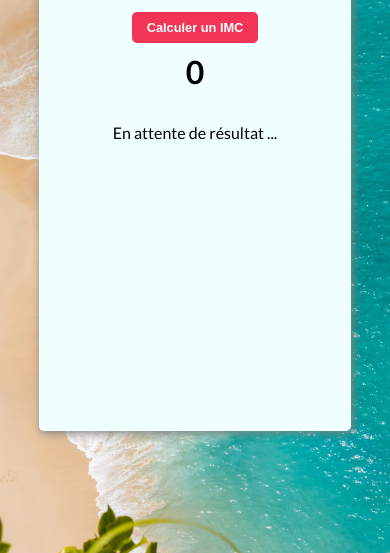
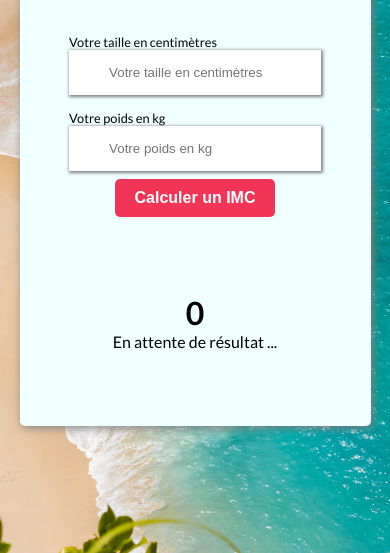
Before and after one commit to MichaelDesco/IMC, a plain HTML site: page index.html in a window 390 px wide. Shown: the part 291-844 px from the top of the page. Drawn offline with Linux system fonts and the light colour scheme.

Commit message:
responsive

```diff
--- a/app.js
+++ b/app.js
@@ -44,7 +44,7 @@ function showResult(BMI){
         if (BMI > data.range[0] && BMI <= data.range[1]) {
             rank = data;
             break;
-        } else if (typeof data.range === 'number' && data.range >= 40){
+        } else if (type of data.range === 'number' && data.range >= 40){
             rank = data;
             break
         }
--- a/index.html
+++ b/index.html
@@ -15,7 +15,7 @@
   </head>
   <body>
     <div class="container">
-        <h1>Calcul d'IMC</h1>
+        <h1>CALCUL IMC</h1>
         <form>
             <div class="inputs-container">
                 <div class="input-group">
--- a/style.css
+++ b/style.css
@@ -1,3 +1,9 @@
+@font-face {
+  font-family: 'fredoka';
+  src: url('Fredoka_One/FredokaOne-Regular.ttf');
+}
+
+
 *,
 ::before,
 ::after {
@@ -7,13 +13,13 @@
 }
 
 body {
+  font-family: 'fredoka',Arial, Helvetica, sans-serif;
   min-height: 100vh;
   font-family: Lato, Helvetica, sans-serif;
   background-image: url('photo-1672243773358-4d5a218d9d5f.avif');
   background-position: center;
   background-size: cover;
   background-repeat: no-repeat;
-  padding: clamp(20px, 5vw, 50px) 10px 10px;
   display: flex;
   flex-direction: column;
   align-items: center;
@@ -23,31 +29,33 @@ body {
   display: flex;
   flex-direction: column;
   align-items: center;
+  justify-content: space-evenly;
   background-color: azure;
   height: 70vh;
-  width: 80vw;
-  padding-top: 2%;
+  width: 50vw;
   border-radius: 5px;
   box-shadow: 2px 2px 10px grey;
 
 }
 h1{
-  font-size: 3rem;
+  font-size: 4rem;
+  font-family: 'fredoka',Arial, Helvetica, sans-serif;
 }
 .inputs-container{
   display: flex;
-  justify-content: center;
+  justify-content: space-around;
 }
 .input-group{
   display: flex;
   flex-direction: column;
-  padding: 3% 5% 3%;
+  align-items: space-around;
   font-size: 1rem;
+  padding: 3% 1%;
 }
 input{
   border: none;
   box-shadow:1px 1px 3px 1px grey;
-  padding: 15px 50px;
+  padding: 15px 40px;
 }
 .button{
   display: flex;
@@ -68,37 +76,51 @@ button{
 }
 .info{
   text-align: center;
-  margin-top: 3%;
 }
 .bmi-value{
-  margin-bottom: 2rem;
   font-weight: bold;
   font-size: 2rem;
 }
 
-
+@media screen and (max-width:1205px) {
+  .container {
+    width: 60vw;
+  }
+}
+@media screen and (max-width:1085px) {
+  .container {
+    width: 70vw;
+  }
+}
 @media screen and (max-width:800px) {
+  .container{
+    width: 60vw;
+  }
   .inputs-container{
     flex-direction: column;
-    padding: 15px 30px;
+  }
+  h1{
+    font-size: 3rem;
+  }
+}
+
+@media screen and (max-width:600px){
+  .container{
+    width: 70vw;
+  }
+  .input-group{
+    font-size: 0.8rem;
+  }
+  h1{
+    font-size: 2.5rem;
+  }
+}
+
+@media screen and (max-width:450px) {
+  .container{
+    width: 90vw;
   }
   h1{
     font-size: 2rem;
   }
 }
-
-@media screen and (max-width:600px){
-  input{
-    padding: 5px 7px;
-  }
-  .input-group{
-    font-size: 0.8rem;
-  }
-  h1{
-    font-size: 1.5rem;
-  }
-  button{
-    padding: 8px 15px;
-    font-size: 0.8rem;
-  }
-}
```
Also changed, not shown: Fredoka_One/FredokaOne-Regular.ttf (added), Fredoka_One/OFL.txt (added).
